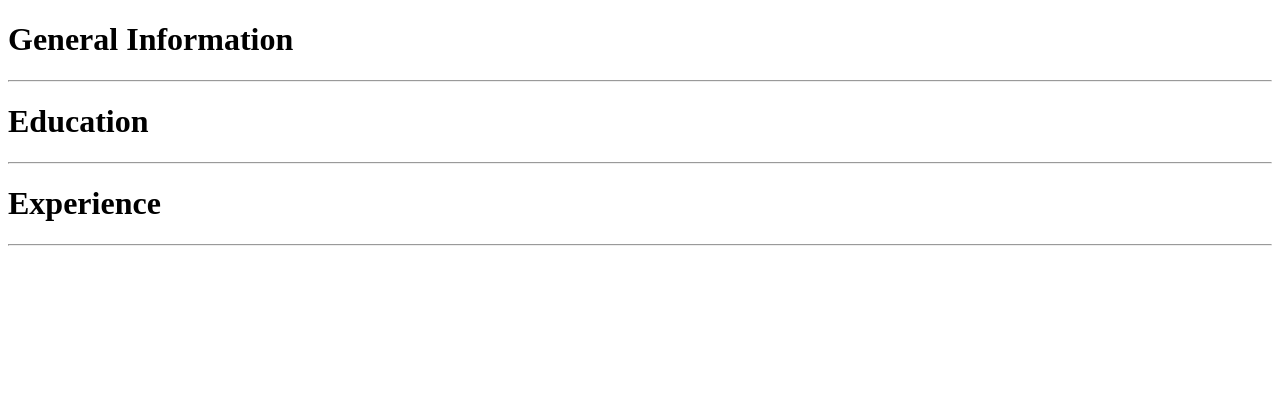
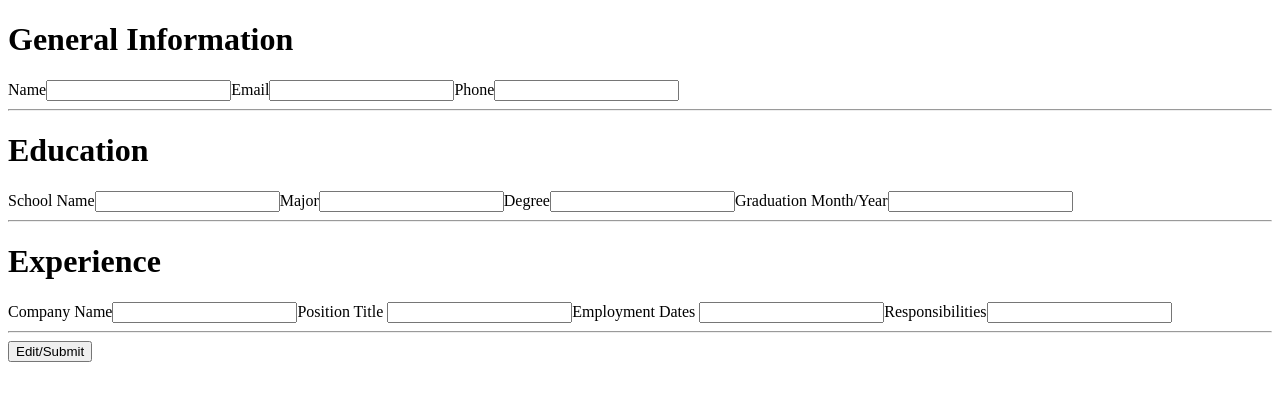
Before and after one commit to DevKarenC/react-cv-project, a React (Create React App) app: page / in a window 1280 px wide. Shown: the top 400 px of the page. Built offline with nearby package versions, Linux system fonts and the light colour scheme.

Commit message:
Create general, education, experience section components

```diff
--- a/src/App.js
+++ b/src/App.js
@@ -1,5 +1,7 @@
 import React, { Component } from "react";
-import Section from "./components/Section";
+import General from "./components/General";
+import Education from "./components/Education";
+import Experience from "./components/Experience";
 
 class App extends Component {
   constructor() {
@@ -10,9 +12,10 @@ class App extends Component {
   render() {
     return (
       <div>
-        <Section sectionName="General Information" />
-        <Section sectionName="Education" />
-        <Section sectionName="Experience" />
+        <General />
+        <Education />
+        <Experience />
+        <button type="submit">Edit/Submit</button>
       </div>
     );
   }
--- /dev/null
+++ b/src/components/Education.jsx
@@ -0,0 +1,37 @@
+import React from "react";
+
+class Education extends React.Component {
+  constructor(props) {
+    super(props);
+    this.state = {};
+  }
+
+  render() {
+    return (
+      <div>
+        <h1>Education</h1>
+        <form>
+          <label>
+            School Name
+            <input type="text" />
+          </label>
+          <label>
+            Major
+            <input type="text" />
+          </label>
+          <label>
+            Degree
+            <input type="text" />
+          </label>
+          <label>
+            Graduation Month/Year
+            <input type="text" />
+          </label>
+        </form>
+        <hr />
+      </div>
+    );
+  }
+}
+
+export default Education;
--- /dev/null
+++ b/src/components/Experience.jsx
@@ -0,0 +1,35 @@
+import React from "react";
+
+class Experience extends React.Component {
+  constructor(props) {
+    super(props);
+    this.state = {};
+  }
+
+  render() {
+    return (
+      <div>
+        <h1>Experience</h1>
+        <form>
+          <label>
+            Company Name
+            <input type="text" />
+          </label>
+          <label>
+            Position Title <input type="text" />
+          </label>
+          <label>
+            Employment Dates <input type="text" />
+          </label>
+          <label>
+            Responsibilities
+            <input type="text" />
+          </label>
+        </form>
+        <hr />
+      </div>
+    );
+  }
+}
+
+export default Experience;
--- /dev/null
+++ b/src/components/General.jsx
@@ -0,0 +1,33 @@
+import React from "react";
+
+class General extends React.Component {
+  constructor(props) {
+    super(props);
+    this.state = {};
+  }
+
+  render() {
+    return (
+      <div>
+        <h1>General Information </h1>
+        <form>
+          <label>
+            Name
+            <input type="text" />
+          </label>
+          <label>
+            Email
+            <input type="text" />
+          </label>
+          <label>
+            Phone
+            <input type="text" />
+          </label>
+        </form>
+        <hr />
+      </div>
+    );
+  }
+}
+
+export default General;
--- a/src/components/Section.jsx
+++ /dev/null
@@ -1,19 +0,0 @@
-import React from "react";
-
-class Section extends React.Component {
-  constructor(props) {
-    super(props);
-    this.state = {};
-  }
-
-  render() {
-    return (
-      <div>
-        <h1>{this.props.sectionName}</h1>
-        <hr />
-      </div>
-    );
-  }
-}
-
-export default Section;
```
